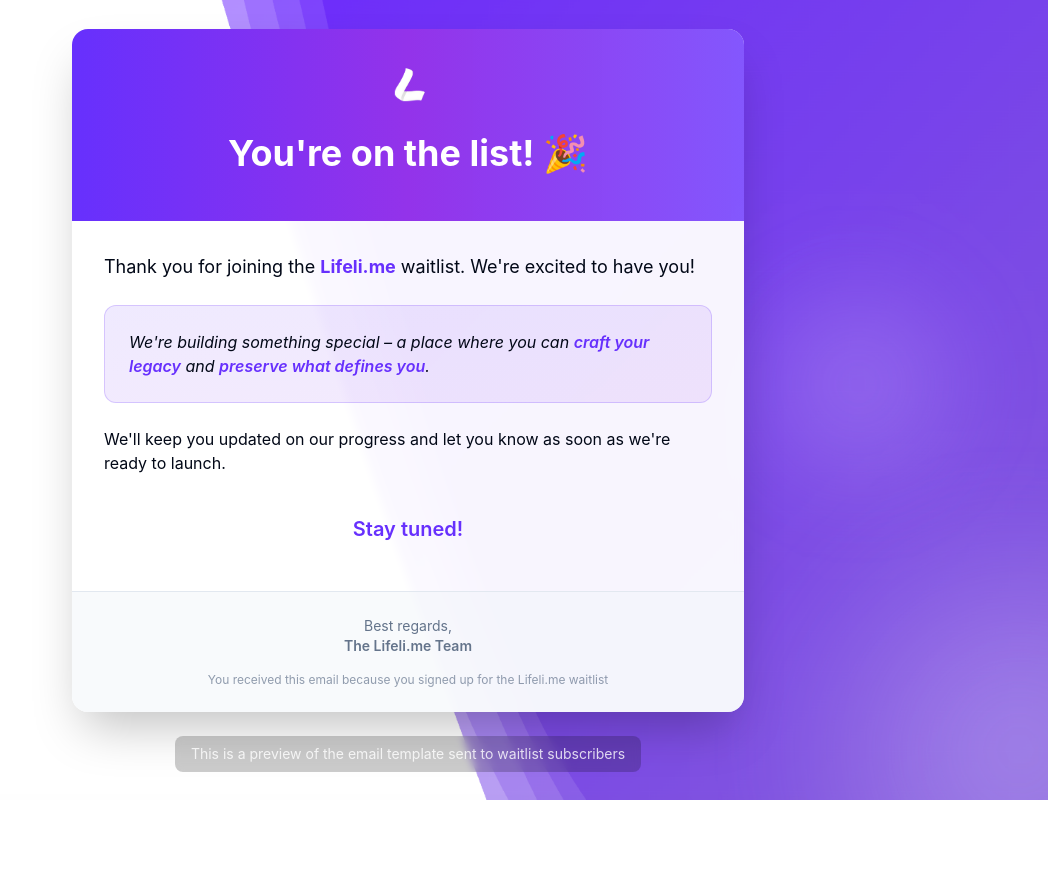
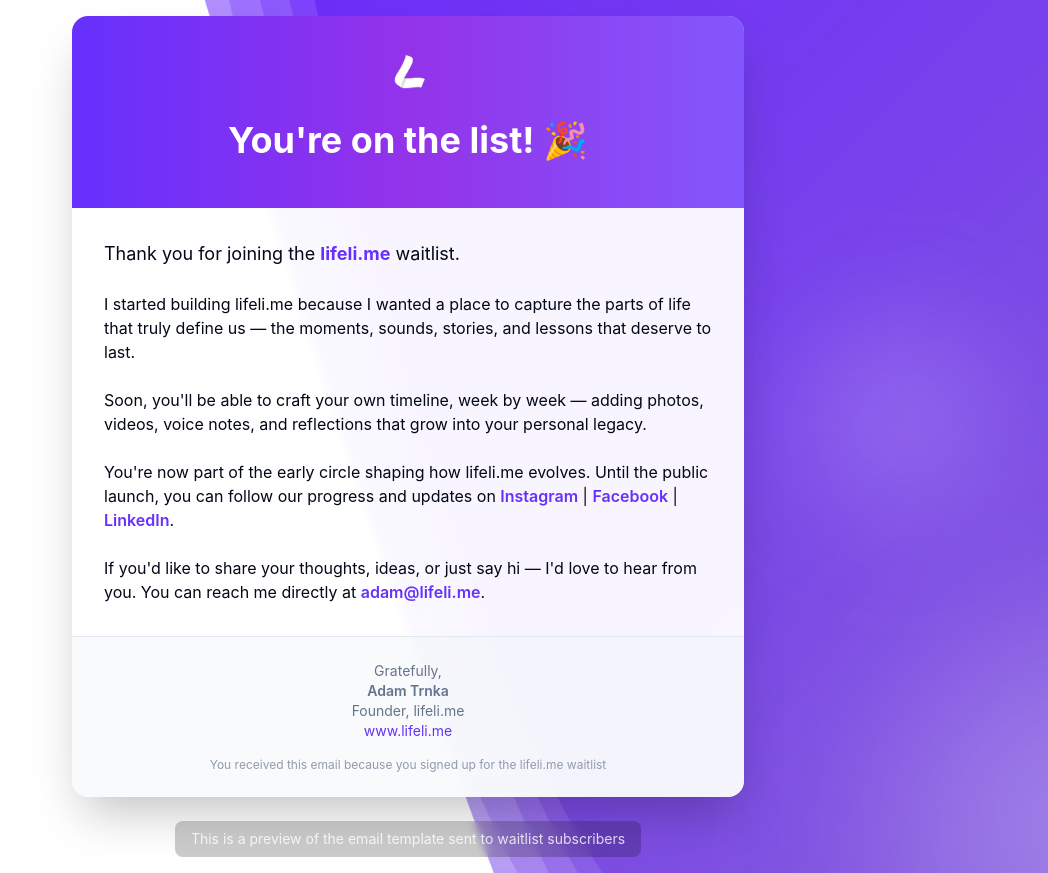
Before and after one commit to adam-trnka-one/lifelime-landing-page, a React (Vite) app: page /email in a window 1280 px wide. Shown: the whole page, without its empty margins (232-1280 px from the left). Before the commit the page ends 800 px from the top, so only its background shows below. Built offline with nearby package versions, Linux system fonts and the light colour scheme.

Commit message:
Update email template content

```diff
--- a/src/pages/EmailPreview.tsx
+++ b/src/pages/EmailPreview.tsx
@@ -29,37 +29,40 @@ const EmailPreview = () => {
           {/* Content */}
           <div className="p-8 space-y-6">
             <p className="text-lg text-foreground">
-              Thank you for joining the <strong className="text-primary">Lifeli.me</strong> waitlist.
-              We're excited to have you!
+              Thank you for joining the <strong className="text-primary">lifeli.me</strong> waitlist.
             </p>
 
-            <div className="bg-gradient-to-br from-primary/10 to-purple-600/10 rounded-xl p-6 border border-primary/20">
-              <p className="text-foreground italic">
-                We're building something special – a place where you can{" "}
-                <span className="text-primary font-semibold">craft your legacy</span> and{" "}
-                <span className="text-primary font-semibold">preserve what defines you</span>.
-              </p>
-            </div>
+            <p className="text-foreground">
+              I started building lifeli.me because I wanted a place to capture the parts of life that truly define us — the moments, sounds, stories, and lessons that deserve to last.
+            </p>
 
             <p className="text-foreground">
-              We'll keep you updated on our progress and let you know as soon as we're ready to launch.
+              Soon, you'll be able to craft your own timeline, week by week — adding photos, videos, voice notes, and reflections that grow into your personal legacy.
             </p>
 
-            <div className="text-center py-4">
-              <p className="text-xl font-semibold text-primary">
-                Stay tuned!
-              </p>
-            </div>
+            <p className="text-foreground">
+              You're now part of the early circle shaping how lifeli.me evolves. Until the public launch, you can follow our progress and updates on{" "}
+              <a href="https://instagram.com/lifeli.me" className="text-primary hover:underline font-semibold">Instagram</a> |{" "}
+              <a href="https://facebook.com/lifeli.me" className="text-primary hover:underline font-semibold">Facebook</a> |{" "}
+              <a href="https://linkedin.com/company/lifeli-me" className="text-primary hover:underline font-semibold">LinkedIn</a>.
+            </p>
+
+            <p className="text-foreground">
+              If you'd like to share your thoughts, ideas, or just say hi — I'd love to hear from you. You can reach me directly at{" "}
+              <a href="mailto:adam@lifeli.me" className="text-primary hover:underline font-semibold">adam@lifeli.me</a>.
+            </p>
           </div>
 
           {/* Footer */}
           <div className="bg-muted/50 p-6 text-center border-t">
             <p className="text-sm text-muted-foreground mb-2">
-              Best regards,<br />
-              <span className="font-semibold">The Lifeli.me Team</span>
+              Gratefully,<br />
+              <span className="font-semibold">Adam Trnka</span><br />
+              Founder, lifeli.me<br />
+              <a href="https://www.lifeli.me" className="text-primary hover:underline">www.lifeli.me</a>
             </p>
             <p className="text-xs text-muted-foreground/70 mt-4">
-              You received this email because you signed up for the Lifeli.me waitlist
+              You received this email because you signed up for the lifeli.me waitlist
             </p>
           </div>
         </div>
```
Also changed, not shown: 1 other file (tests, documents, lock files or other folders).
